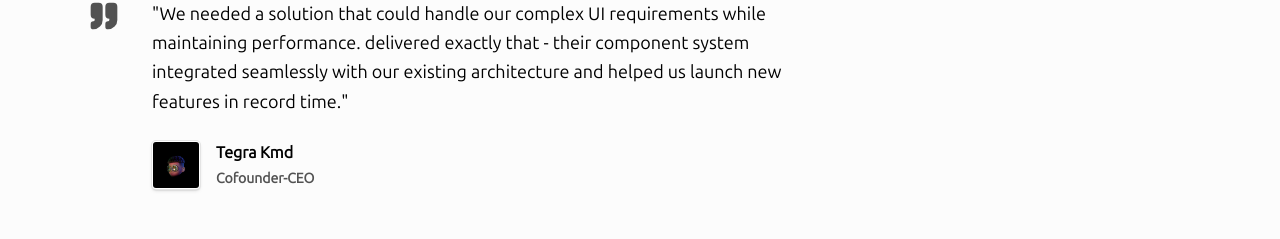
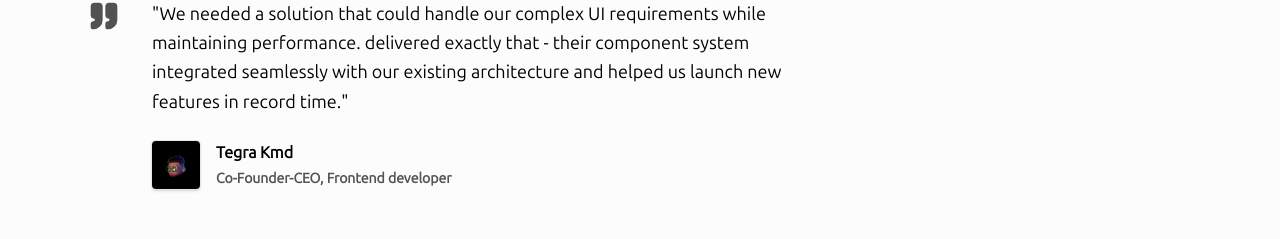
Before and after one commit to tegrakmd/stepUi, a Next.js app: page / in a window 1280 px wide. Shown: the part 5510-5749 px from the top of the page. Built offline with nearby package versions, Linux system fonts and the light colour scheme.

Commit message:
first commit

```diff
--- a/app/_landing/StudyPage.tsx
+++ b/app/_landing/StudyPage.tsx
@@ -162,7 +162,7 @@ export function CaseStudyPage() {
             <div className="flex items-center gap-4">
               <div
                 className={cn(
-                  "ring-border bg-card aspect-square size-12 shrink-0 overflow-hidden rounded-sm border-1 border-transparent shadow-md shadow-black/15 ring-1"
+                  "ring-border bg-card aspect-square size-12 shrink-0 overflow-hidden rounded-sm border-transparent shadow-md shadow-black/15 ring-1"
                 )}>
                 <img
                   alt="Tegrakmd"
@@ -177,7 +177,7 @@ export function CaseStudyPage() {
               <div className={cn("text-foreground space-y-1")}>
                 <h3 className="text-foreground font-semibold">Tegra Kmd</h3>
                 <p className="text-muted-foreground font-semibold text-sm">
-                  Cofounder-CEO
+                  Co-Founder-CEO, Frontend developer
                 </p>
               </div>
             </div>
```
